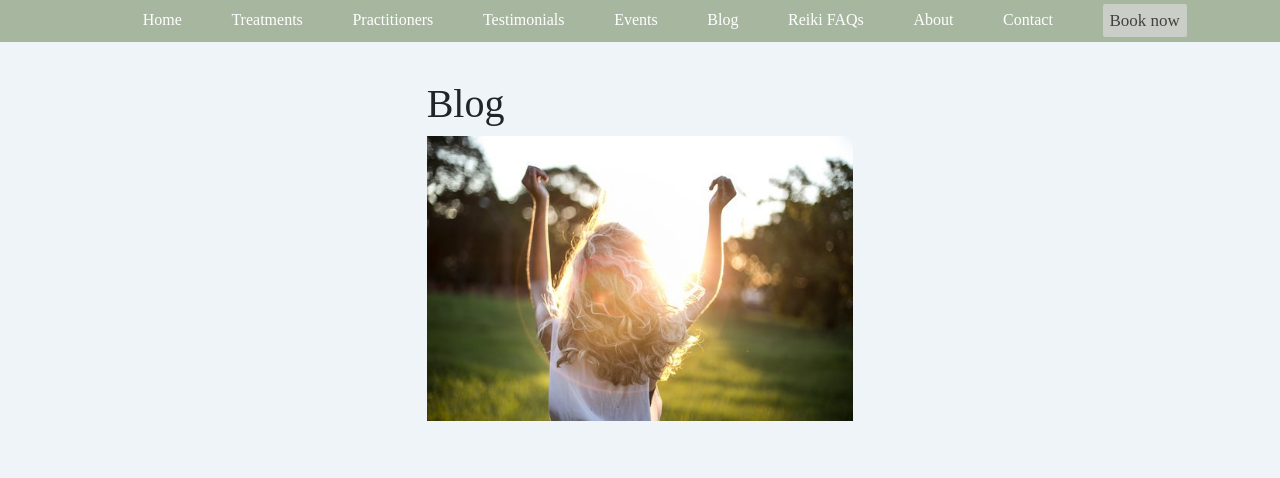
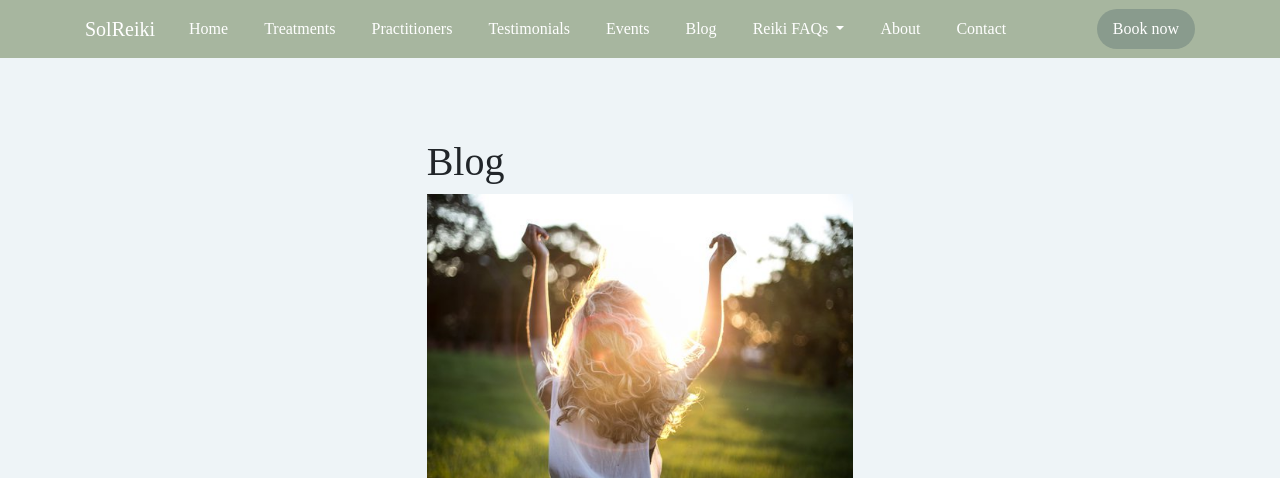
Before and after one commit to codesydney/solreiki, a Flask app: page /blog in a window 1280 px wide. Shown: the top 478 px of the page. Run offline with Flask 2, Linux system fonts and the light colour scheme; some libraries are stand-ins or nearby versions.

Commit message:
MISC-23-FAQs-page-prep-work

```diff
--- a/static/css/navbar.css
+++ b/static/css/navbar.css
@@ -1,40 +1,202 @@
-.navbar--apple .nav-link {
-  color: #ffffff !important;
-  font-size: 13px;
+.navigation-clean-button {
+  background: #a7b69f;
+  padding-top: .75rem;
+  padding-bottom: .75rem;
+  color: #fff;
+  border-radius: 0;
+  box-shadow: none;
+  border: none;
+  margin-bottom: 0;
 }
 
-.navbar--apple .apple-logo {
-  font-size: 21px;
-  line-height: 0;
-}
-
-.navbar--apple {
-  background-color: #a7b69f !important;
-}
-
-.navbar--apple .navbar-toggler {
-  padding: 0;
-  font-size: 1.25rem;
-  line-height: 1;
-  border: 0;
-  border-radius: 0;
-}
-
-.navbar--apple .navbar-toggler-icon {
-  line-height: 2rem;
-  color: #ffffff !important;
-}
-
-@media (max-width: 576px) {
-  .navbar--apple #menu {
-    padding-left: 40px;
-    padding-right: 40px;
+@media (min-width:768px) {
+  .navigation-clean-button {
+    padding-top: 1px;
+    padding-bottom: 1px;
   }
 }
 
-@media (max-width: 576px) {
-  .navbar--apple #menu li a {
-    font-size: 17px;
-    border-bottom: 1px solid rgba(255,255,255,0.1);
+.navigation-clean-button .navbar-brand {
+  font-size: 20px;
+  color: inherit;
+}
+
+.navigation-clean-button .navbar-brand:hover {
+  color: #f0f0f0;
+}
+
+.navigation-clean-button.navbar-dark .navbar-brand:hover {
+  color: #f0f0f0;
+}
+
+.navigation-clean-button .navbar-brand img {
+  height: 100%;
+  display: inline-block;
+  margin-right: 10px;
+  width: auto;
+}
+
+.navigation-clean-button .navbar-toggler {
+  border-color: #ddd;
+}
+
+.navigation-clean-button .navbar-toggler:hover, .navigation-clean-button .navbar-toggler:focus {
+  background: none;
+}
+
+.navigation-clean-button.navbar-dark .navbar-toggler {
+  border-color: #555;
+}
+
+.navigation-clean-button .navbar-toggler {
+  color: #888;
+}
+
+.navigation-clean-button.navbar-dark .navbar-toggler {
+  color: #eee;
+}
+
+.navigation-clean-button .navbar-collapse, .navigation-clean-button .form-inline {
+  border-top-color: #ddd;
+}
+
+.navigation-clean-button.navbar-dark .navbar-collapse, .navigation-clean-button.navbar-dark .form-inline {
+  border-top-color: #333;
+}
+
+.navigation-clean-button .navbar-nav a.active, .navigation-clean-button .navbar-nav > .show > a {
+  background: none;
+  box-shadow: none;
+}
+
+.navigation-clean-button.navbar-light .navbar-nav a.active, .navigation-clean-button.navbar-light .navbar-nav a.active:focus, .navigation-clean-button.navbar-light .navbar-nav a.active:hover {
+  color: #8f8f8f;
+  box-shadow: none;
+  background: none;
+  pointer-events: none;
+}
+
+.navigation-clean-button.navbar .navbar-nav .nav-link {
+  padding-left: 18px;
+  padding-right: 18px;
+}
+
+.navigation-clean-button.navbar-light .navbar-nav .nav-link {
+  color: #465765;
+}
+
+.navigation-clean-button.navbar-light .navbar-nav .nav-link:focus, .navigation-clean-button.navbar-light .navbar-nav .nav-link:hover {
+  color: #37434d !important;
+  background-color: transparent;
+}
+
+.navigation-clean-button .navbar-nav > li > .dropdown-menu {
+  margin-top: -5px;
+  box-shadow: 0 4px 8px rgba(0,0,0,.1);
+  background-color: #a7b69f;
+  border-radius: 2px;
+}
+
+.navigation-clean-button .dropdown-menu .dropdown-item:focus, .navigation-clean-button .dropdown-menu .dropdown-item {
+  line-height: 2;
+  font-size: 14px;
+  color: #37434d;
+}
+
+.navigation-clean-button .dropdown-menu .dropdown-item:focus, .navigation-clean-button .dropdown-menu .dropdown-item:hover {
+  background: #eee;
+  color: inherit;
+}
+
+@media (max-width:767px) {
+  .navigation-clean-button .navbar-nav .show .dropdown-menu {
+    box-shadow: none;
   }
 }
+
+@media (max-width:767px) {
+  .navigation-clean-button .navbar-nav .show .dropdown-menu .dropdown-item {
+    color: #37434d;
+    padding-top: 12px;
+    padding-bottom: 12px;
+    line-height: 1;
+  }
+}
+
+.navigation-clean-button.navbar-dark {
+  background-color: #1f2021;
+  color: #fff;
+}
+
+.navigation-clean-button.navbar-dark .navbar-nav a.active, .navigation-clean-button.navbar-dark .navbar-nav a.active:focus, .navigation-clean-button.navbar-dark .navbar-nav a.active:hover {
+  color: #8f8f8f;
+  box-shadow: none;
+  background: none;
+  pointer-events: none;
+}
+
+.navigation-clean-button.navbar-dark .navbar-nav .nav-link {
+  color: #dfe8ee;
+}
+
+.navigation-clean-button.navbar-dark .navbar-nav .nav-link:focus, .navigation-clean-button.navbar-dark .navbar-nav .nav-link:hover {
+  color: #fff !important;
+  background-color: transparent;
+}
+
+.navigation-clean-button.navbar-dark .navbar-nav > li > .dropdown-menu {
+  background-color: #1f2021;
+}
+
+.navigation-clean-button.navbar-dark .dropdown-menu .dropdown-item:focus, .navigation-clean-button.navbar-dark .dropdown-menu .dropdown-item {
+  color: #f2f5f8;
+}
+
+.navigation-clean-button.navbar-dark .dropdown-menu .dropdown-item:focus, .navigation-clean-button.navbar-dark .dropdown-menu .dropdown-item:hover {
+  background: #363739;
+}
+
+@media (max-width:767px) {
+  .navigation-clean-button.navbar-dark .navbar-nav .show .dropdown-menu .dropdown-item {
+    color: #fff;
+  }
+}
+
+.navigation-clean-button .actions .login {
+  margin-right: 1rem;
+  text-decoration: none;
+  color: #465765;
+}
+
+.navigation-clean-button.navbar-dark .actions .login {
+  color: #dfe8ee;
+}
+
+.navigation-clean-button.navbar-dark .actions .login:hover {
+  color: #fff;
+}
+
+.navigation-clean-button .navbar-text .action-button, .navigation-clean-button .navbar-text .action-button:active, .navigation-clean-button .navbar-text .action-button:hover {
+  background: #899b8d;
+  border-radius: 25px;
+  font-size: inherit;
+  color: #fff;
+  box-shadow: none;
+  border: none;
+  text-shadow: none;
+  padding: .5rem 1rem;
+  transition: background-color 0.25s;
+  font-size: inherit;
+}
+
+.navigation-clean-button .navbar-text .action-button:hover {
+  background: #c7d3c7;
+}
+
+.navigation-clean-button.navbar-dark .action-button, .navigation-clean-button.navbar-dark .action-button:active {
+  background: #c7d3c7;
+}
+
+.navigation-clean-button.navbar-dark .action-button:hover {
+  background: #c7d3c7;
+}
--- a/templates/includes/_header.html
+++ b/templates/includes/_header.html
@@ -1,21 +1,31 @@
 <header>
-    <nav class="navbar navbar-dark navbar-expand-md fixed-top bg-dark navbar--apple">
-        <div class="container"><button data-toggle="collapse" class="navbar-toggler" data-target="#menu"><span class="sr-only">Toggle navigation</span><span class="navbar-toggler-icon"><i class="la la-navicon"></i></span></button>
-            <div class="collapse navbar-collapse" id="menu">
-                <ul class="nav navbar-nav flex-grow-1 justify-content-between">
-                    <li class="nav-item d-none d-xs-block d-md-block" role="presentation"><a class="nav-link" href="#"></a></li>
-                    <li class="nav-item active px-2"><a href="{{ url_for('index') }}">Home</a></li>
-                    <li class="nav-item px-2"><a href="{{ url_for('treatments') }}">Treatments</a></li>
-                    <li class="nav-item px-2"><a href="{{ url_for('practitioners') }}">Practitioners</a></li>
-                    <li class="nav-item px-2"><a href="{{ url_for('testimonials') }}">Testimonials</a></li>
-                    <li class="nav-item px-2"><a href="{{ url_for('events') }}">Events</a></li>
-                    <li class="nav-item px-2"><a href="{{ url_for('blog') }}">Blog</a></li>
-                    <li class="nav-item px-2"><a href="{{ url_for('faqs') }}">Reiki FAQs</a></li>
-                    <li class="nav-item px-2"><a href="{{ url_for('about') }}">About</a></li>
-                    <li class="nav-item px-2"><a href="{{ url_for('contact') }}">Contact</a></li>
-                    <li class="nav-item px-2"><a href="{{ url_for('treatments') }}"><span style="font-size: 17px !important; color: #424242; background-color: #c9cec6; padding: 7px; border-radius: 2px;">Book now</span></a></li>
-                </ul>
-            </div>
+    <nav class="navbar navbar-light navbar-expand-md navigation-clean-button">
+        <div class="container"><a class="navbar-brand" href="{{ url_for('index') }}">SolReiki</a><button data-toggle="collapse" class="navbar-toggler" data-target="#navcol-1"><span class="sr-only">Toggle navigation</span><span class="navbar-toggler-icon"></span></button>
+            <div class="collapse navbar-collapse"
+                id="navcol-1">
+                <ul class="nav navbar-nav mr-auto">
+                    <li class="nav-item" role="presentation"><a class="nav-link" href="{{ url_for('index') }}">Home</a></li>
+                    <li class="nav-item" role="presentation"><a class="nav-link" href="{{ url_for('treatments') }}">Treatments</a></li>
+                    <li class="nav-item" role="presentation"><a class="nav-link" href="{{ url_for('practitioners') }}">Practitioners</a></li>
+                    <li class="nav-item" role="presentation"><a class="nav-link" href="{{ url_for('testimonials') }}">Testimonials</a></li>
+                    <li class="nav-item" role="presentation"><a class="nav-link" href="{{ url_for('events') }}">Events</a></li>
+                    <li class="nav-item" role="presentation"><a class="nav-link" href="{{ url_for('blog') }}">Blog</a></li>
+                    <li class="nav-item dropdown"><a class="dropdown-toggle nav-link" data-toggle="dropdown" aria-expanded="false" href="#">Reiki FAQs&nbsp;</a>
+                        <div class="dropdown-menu" role="menu">
+                            <a class="dropdown-item" role="presentation" href="#">What is Reiki?</a>
+                            <a class="dropdown-item" role="presentation" href="#">Benefits</a>
+                            <a class="dropdown-item" role="presentation" href="#">What Reiki feels like</a>
+                            <a class="dropdown-item" role="presentation" href="#">Turn fear into love with Reiki</a>
+                            <a class="dropdown-item" role="presentation" href="#">What to expect for in-person appointments</a>
+                            <a class="dropdown-item" role="presentation" href="#">What to expect for distance healing</a>
+                            <a class="dropdown-item" role="presentation" href="#">How distance healing works</a>
+                            <a class="dropdown-item" role="presentation" href="#">Heal yourself</a>
+                            <a class="dropdown-item" role="presentation" href="#">Reiki training</a>
+                            <a class="dropdown-item" role="presentation" href="#">What does the research say</a>
+                    </li>
+                    <li class="nav-item" role="presentation"><a class="nav-link" href="{{ url_for('about') }}">About</a></li>
+                    <li class="nav-item" role="presentation"><a class="nav-link" href="{{ url_for('contact') }}">Contact</a></li>
+                </ul><span class="navbar-text actions"> <a class="btn btn-light action-button" role="button" href="{{ url_for('treatments') }}">Book now</a></span></div>
         </div>
     </nav>
 </header>
```
